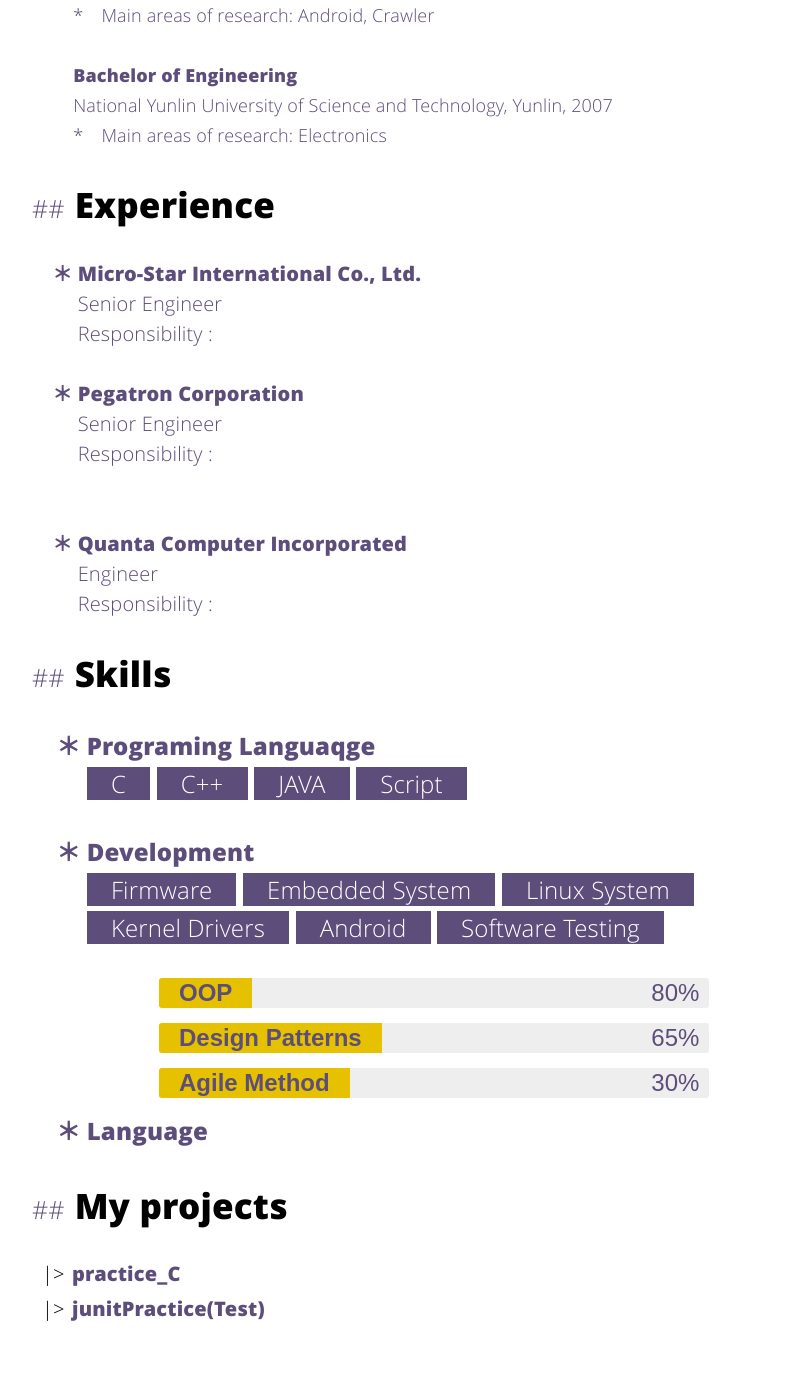
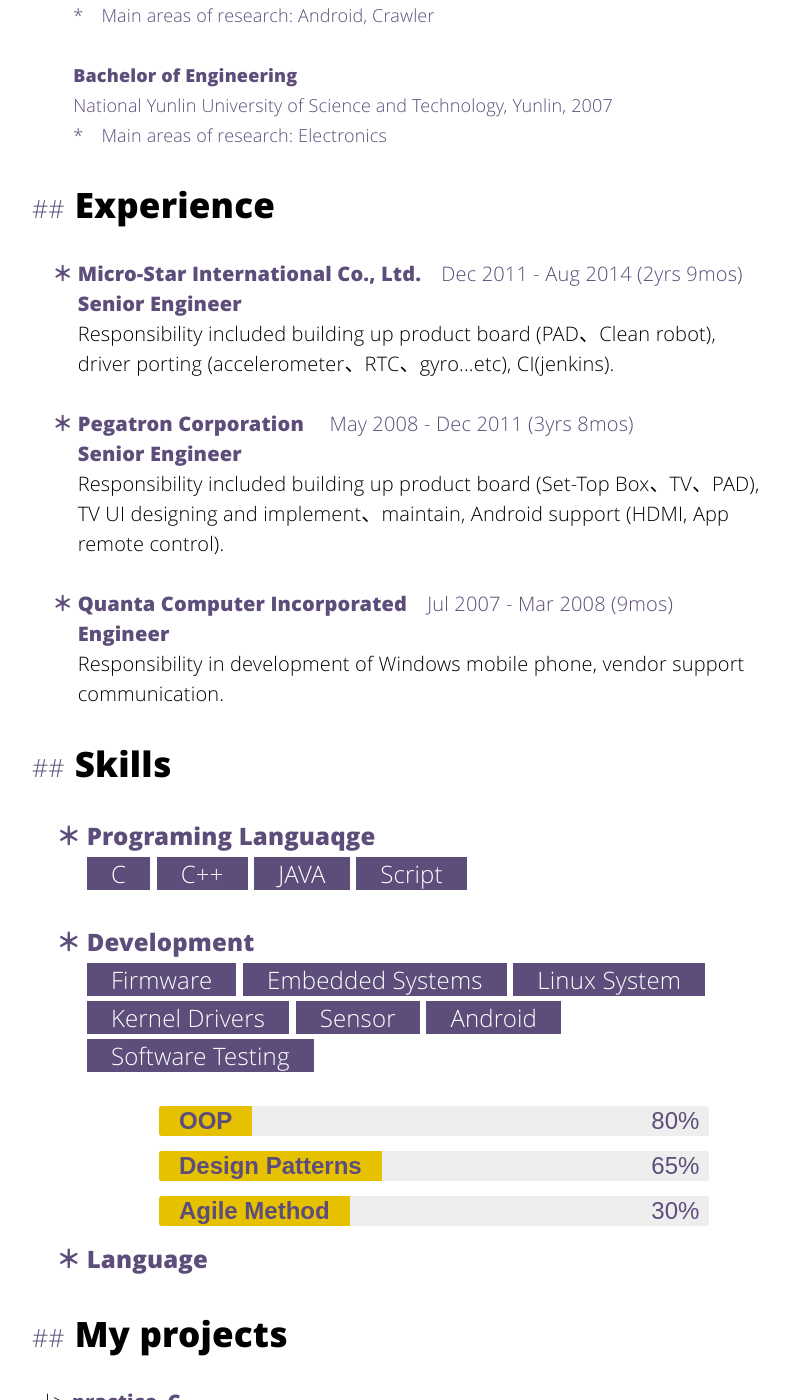
Before and after one commit to gitmaruneko/MaruWrite, a Jekyll site: the page built from about.html, in a window 1280 px wide and 1400 px high, scrolled down 633 px. Shown: the whole window, without its empty margins (228-1017 px from the left). Built offline with Jekyll 4.4.1, drawn with Linux system fonts in a browser that asks for light colours; before the commit the page ends 2002 px from its top, so only the background shows below that.

Commit message:
Update about me

```diff
--- a/about.html
+++ b/about.html
@@ -18,19 +18,21 @@
 	  	  　　<font color="#5d4d7a" size="4"> *　Main areas of research: Electronics</font></br>
 	</font>
 <h2>Experience</h2>
-	<p style="line-height : 150%"><font color="#5d4d7a"><B>　＊ Micro-Star International Co., Ltd. </B></br>
-	　 　Senior Engineer </br>
-	　 　Responsibility : </br>
-	</B></font>
-	<p style="line-height : 150%"><font color="#5d4d7a"><B>　＊ Pegatron Corporation </B></br>
-	　 　Senior Engineer </br>
-	　 　Responsibility : </br>
-		</br>
-	</B></font>
-	<p style="line-height : 150%"><font color="#5d4d7a"><B>　＊ Quanta Computer Incorporated</B></br>
-	　 　Engineer </br>
-	　 　Responsibility : </br>
-	</B></font>
+	<p style="line-height : 150%"><font color="#5d4d7a"><B>　＊ Micro-Star International Co., Ltd.</B>　Dec 2011 - Aug 2014 (2yrs 9mos)</br>
+	　 　<b>Senior Engineer </b></br></font>
+	　 　<font color="#000000">Responsibility included building up product board (PAD、Clean robot), </br>
+	　 　driver porting (accelerometer、RTC、gyro...etc), CI(jenkins).  </br>
+
+	<p style="line-height : 150%"><font color="#5d4d7a"><B>　＊ Pegatron Corporation </B>　May 2008 - Dec 2011 (3yrs 8mos)</br>
+	　 　<b>Senior Engineer </b></br></font>
+	　 　<font color="#000000">Responsibility included building up product board (Set-Top Box、TV、PAD), </br>
+	　 　TV UI designing and implement、maintain, Android support (HDMI, App </br>	　 　remote control). </br>
+
+	<p style="line-height : 150%"><font color="#5d4d7a"><B>　＊ Quanta Computer Incorporated</B>　Jul 2007 - Mar 2008 (9mos)</br>
+	　 　<b>Engineer </br></b></font>
+	　 　<font color="#000000">Responsibility in development of Windows mobile phone, vendor support</br>
+	　 　communication. </br></font>
+
 <h2>Skills</h2>
 	<p style="line-height : 180%"><font color="#5d4d7a" size="5"><B>　＊ Programing Languaqge</B></br>
 	<font style="background-color:#FFFFFF" color="#FFFFFF">　　</font>
@@ -42,11 +44,13 @@
 	<p style="line-height : 180%"><font color="#5d4d7a" size="5"><B>　＊ Development</B></br>	</font>
 	<font style="background-color:#FFFFFF" color="#FFFFFF">　　</font>
 	<font style="background-color:#5d4d7a" color="#FFFFFF">　Firmware　</font>
-	<font style="background-color:#5d4d7a" color="#FFFFFF">　Embedded System　</font>
+	<font style="background-color:#5d4d7a" color="#FFFFFF">　Embedded Systems　</font>
 	<font style="background-color:#5d4d7a" color="#FFFFFF">　Linux System　</font></br>
 	<font style="background-color:#FFFFFF" color="#FFFFFF">　　</font>
 	<font style="background-color:#5d4d7a" color="#FFFFFF">　Kernel Drivers　</font>
-	<font style="background-color:#5d4d7a" color="#FFFFFF">　Android　</font>
+	<font style="background-color:#5d4d7a" color="#FFFFFF">　Sensor　</font>
+	<font style="background-color:#5d4d7a" color="#FFFFFF">　Android　</font></br>
+	<font style="background-color:#FFFFFF" color="#FFFFFF">　　</font>
 	<font style="background-color:#5d4d7a" color="#FFFFFF">　Software Testing　</font>
 
 	<LINK REL=STYLESHEET TYPE="text/css" HREF="/assets/css/mystyle.css">
```
